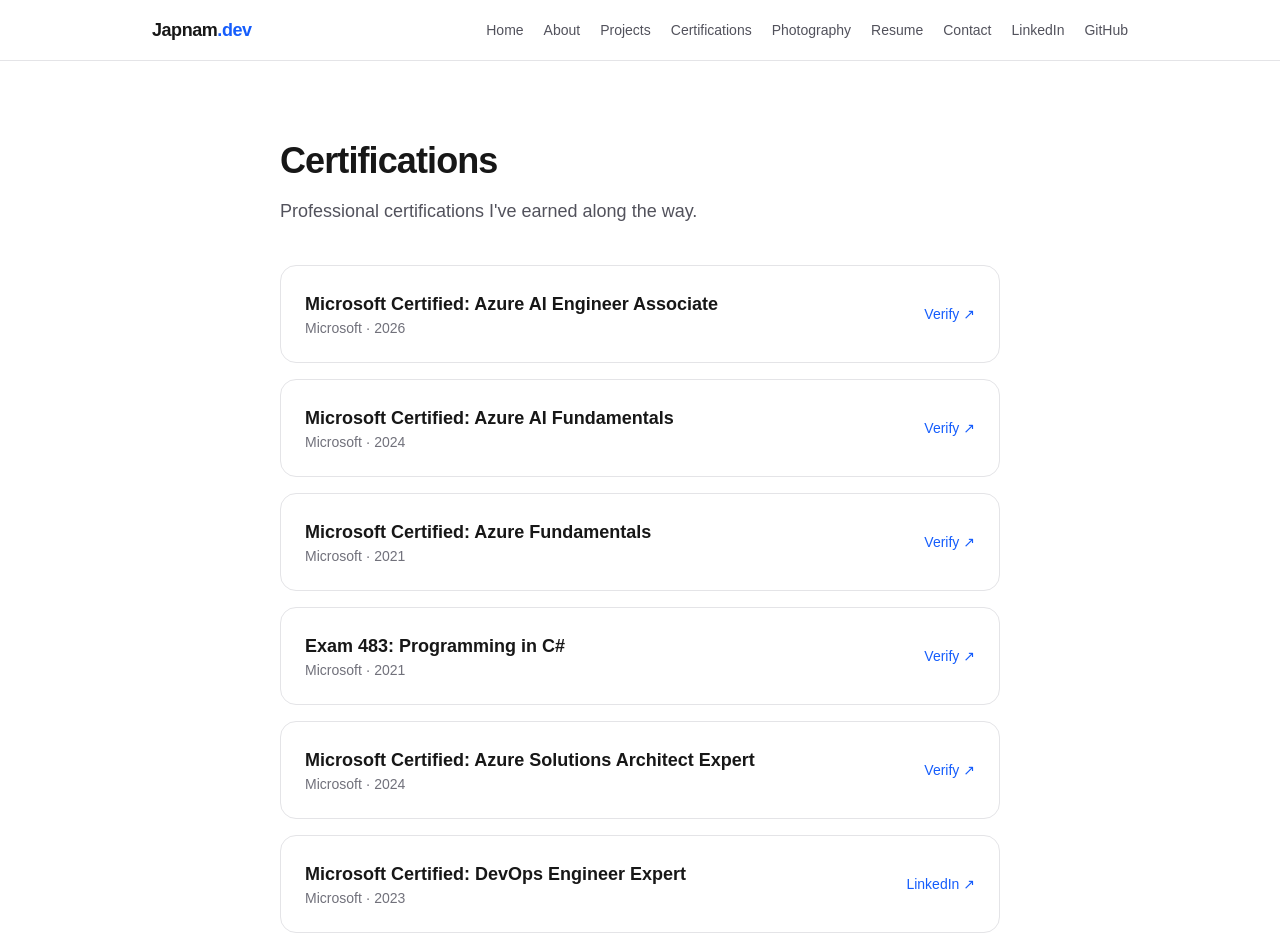
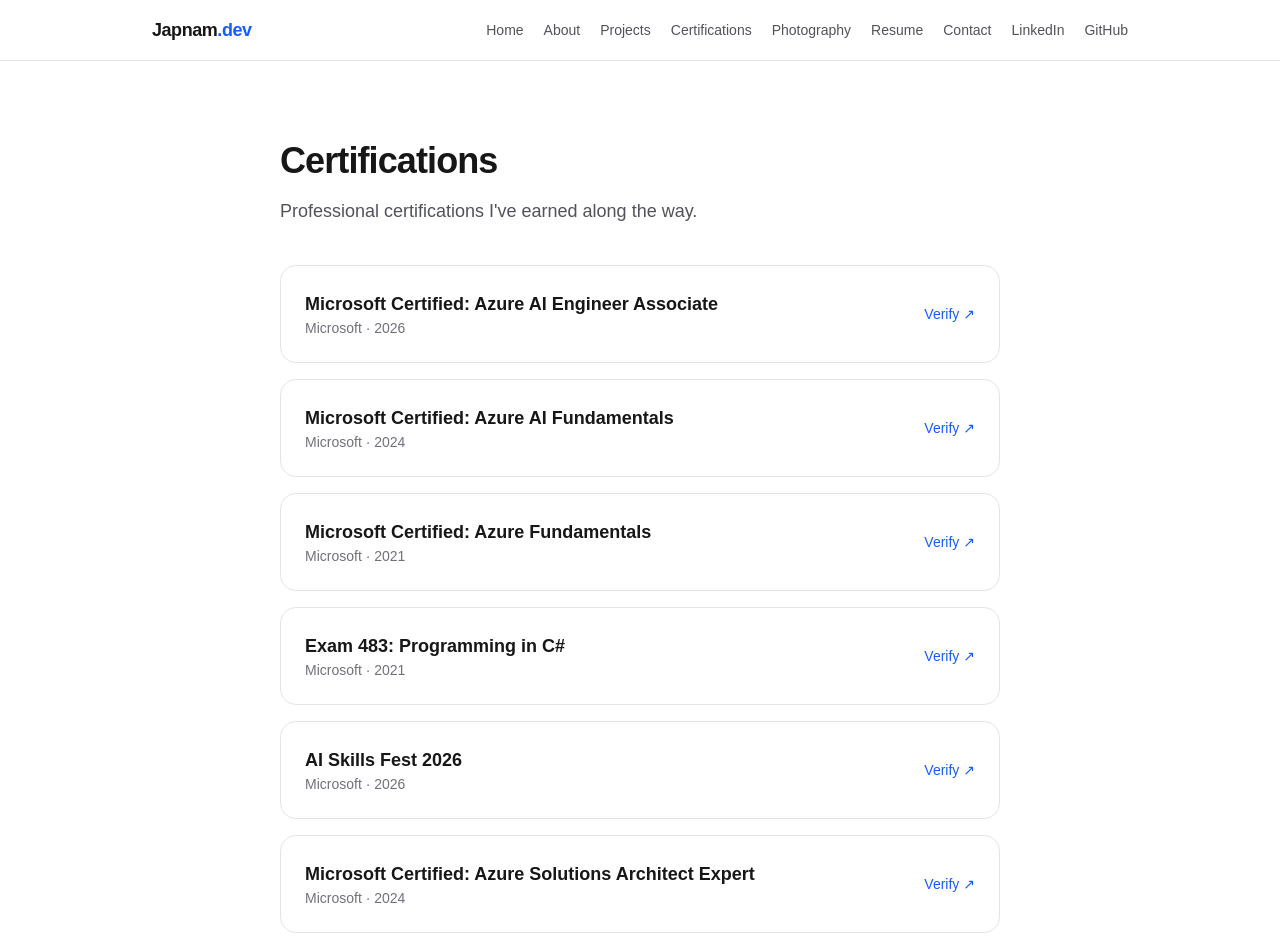
Before and after one commit to japnam89/portfolio, a Next.js app: page /certificates in a window 1280 px wide. Shown: the top 948 px of the page. Built offline with nearby package versions, Linux system fonts and the light colour scheme.

Commit message:
Certificates: add confirmed AI Skills Fest 2026 (Credly 29513636)

```diff
--- a/src/data/certificates.ts
+++ b/src/data/certificates.ts
@@ -18,6 +18,7 @@
 //   6D6ECFBC714FC41C — Azure AI Fundamentals (2024-06-23)
 //   8ea1b77a-...      — Azure Fundamentals (2021-07-07, Credly)
 //   d4095f57-...      — Exam 483: Programming in C# (2021-01-18, Credly)
+//   29513636-...      — AI Skills Fest 2026 (2026-06-19, Credly)
 export const certificates: Certificate[] = [
   {
     name: "Microsoft Certified: Azure AI Engineer Associate",
@@ -44,6 +45,12 @@
     link: "https://www.credly.com/badges/d4095f57-2ea1-48d7-851b-13070c97c1cd",
   },
   {
+    name: "AI Skills Fest 2026",
+    issuer: "Microsoft",
+    year: "2026",
+    link: "https://www.credly.com/badges/29513636-e72a-4d0c-b5df-8a5c34b1ff55",
+  },
+  {
     name: "Microsoft Certified: Azure Solutions Architect Expert",
     issuer: "Microsoft",
     year: "2024",
```
